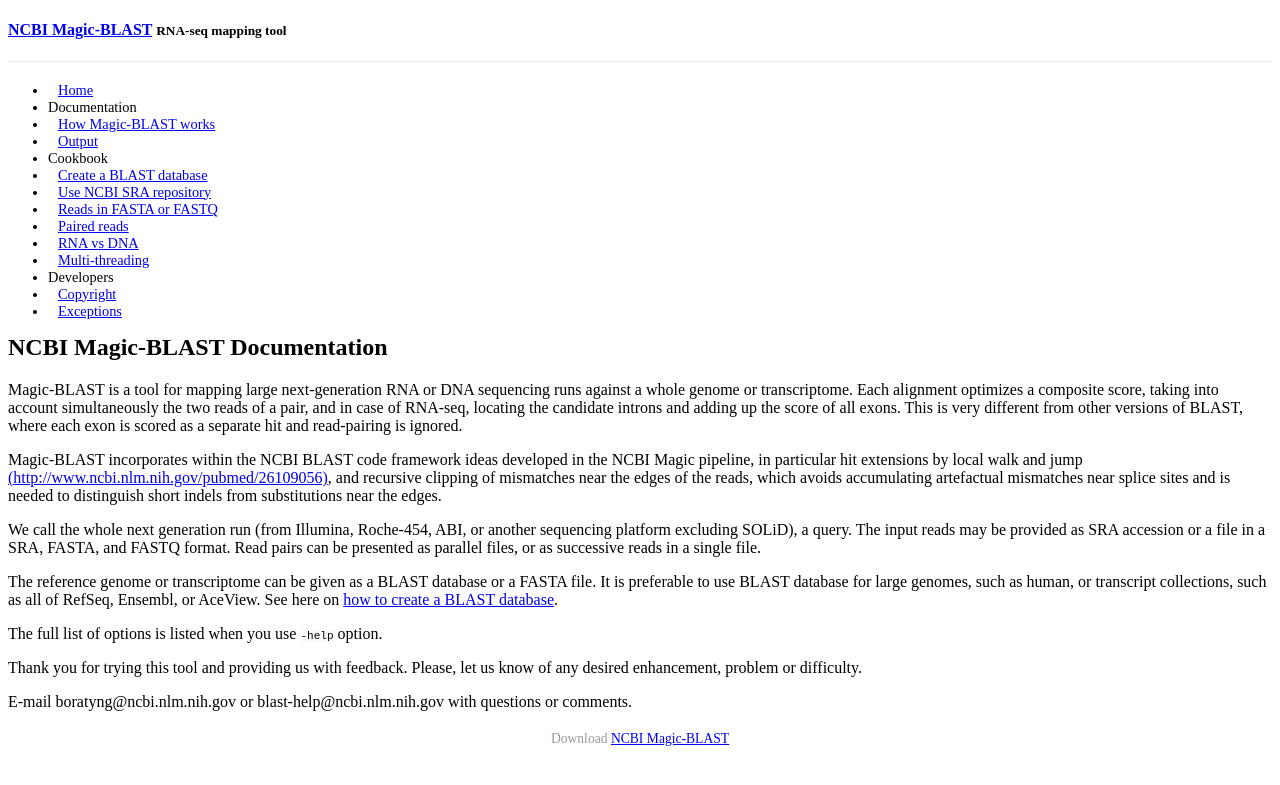
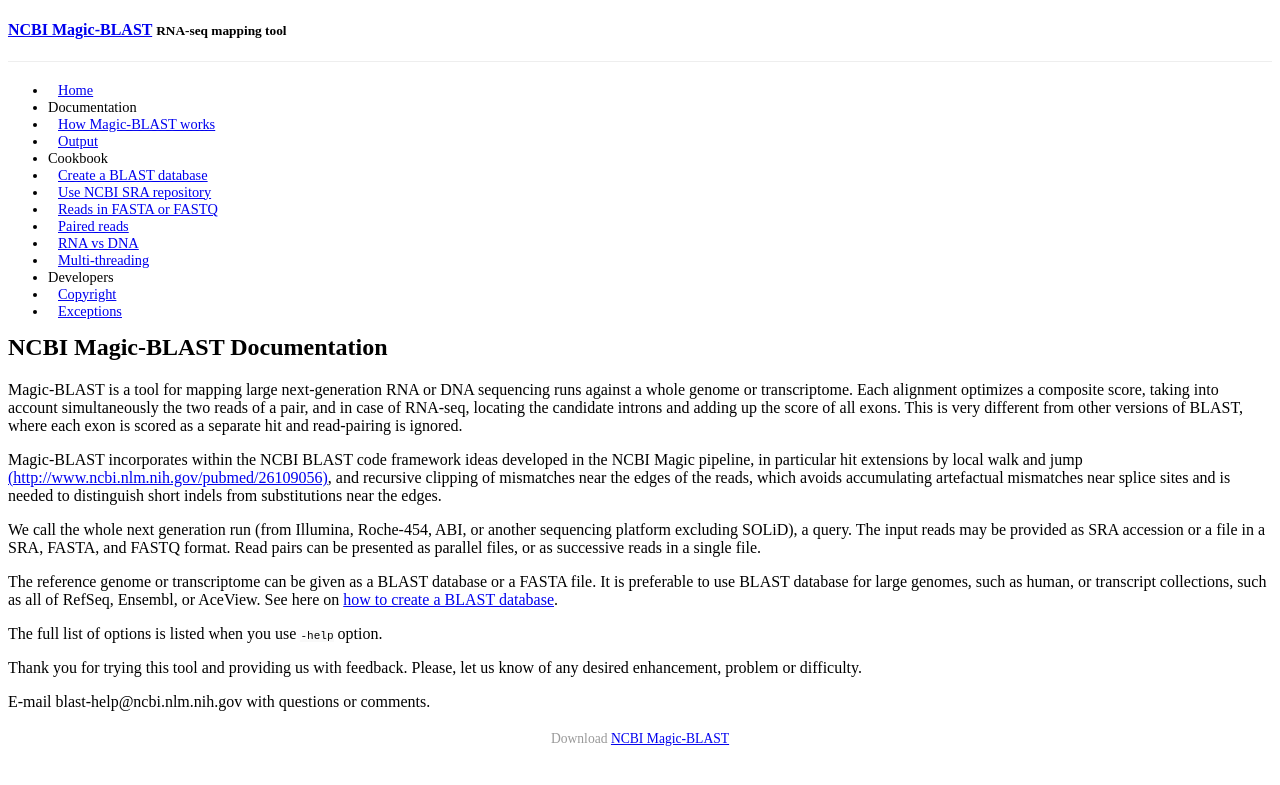
Before and after one commit to ncbi/magicblast, a Jekyll site: the page built from index.md, in a window 1280 px wide. Shown: the top 785 px of the page. Built offline with Jekyll 4.4.1, drawn with Linux system fonts in a browser that asks for light colours; a style sheet for code colours, icons or effects is not loaded.

Commit message:
Removed my e-mail address

```diff
--- a/index.md
+++ b/index.md
@@ -34,4 +34,4 @@
 Thank you for trying this tool and providing us with feedback. Please,
 let us know of any desired enhancement, problem or difficulty.
 
-E-mail boratyng@ncbi.nlm.nih.gov or blast-help@ncbi.nlm.nih.gov with questions or comments.
+E-mail blast-help@ncbi.nlm.nih.gov with questions or comments.
```
